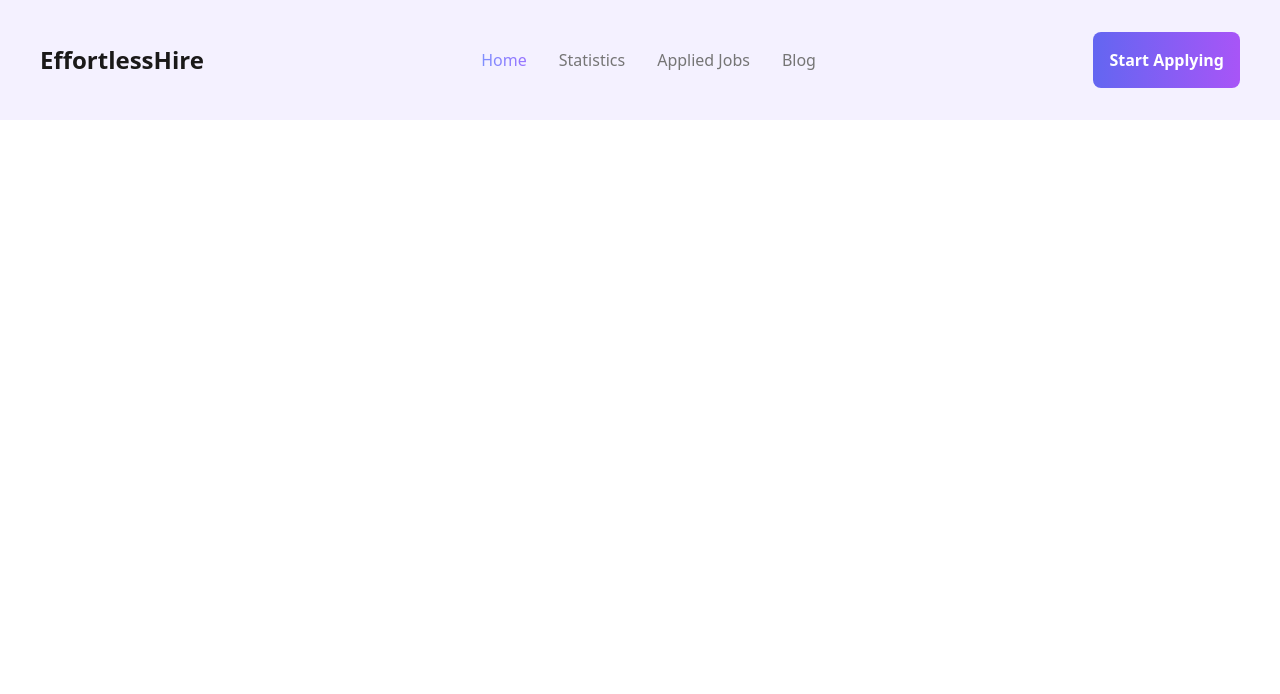
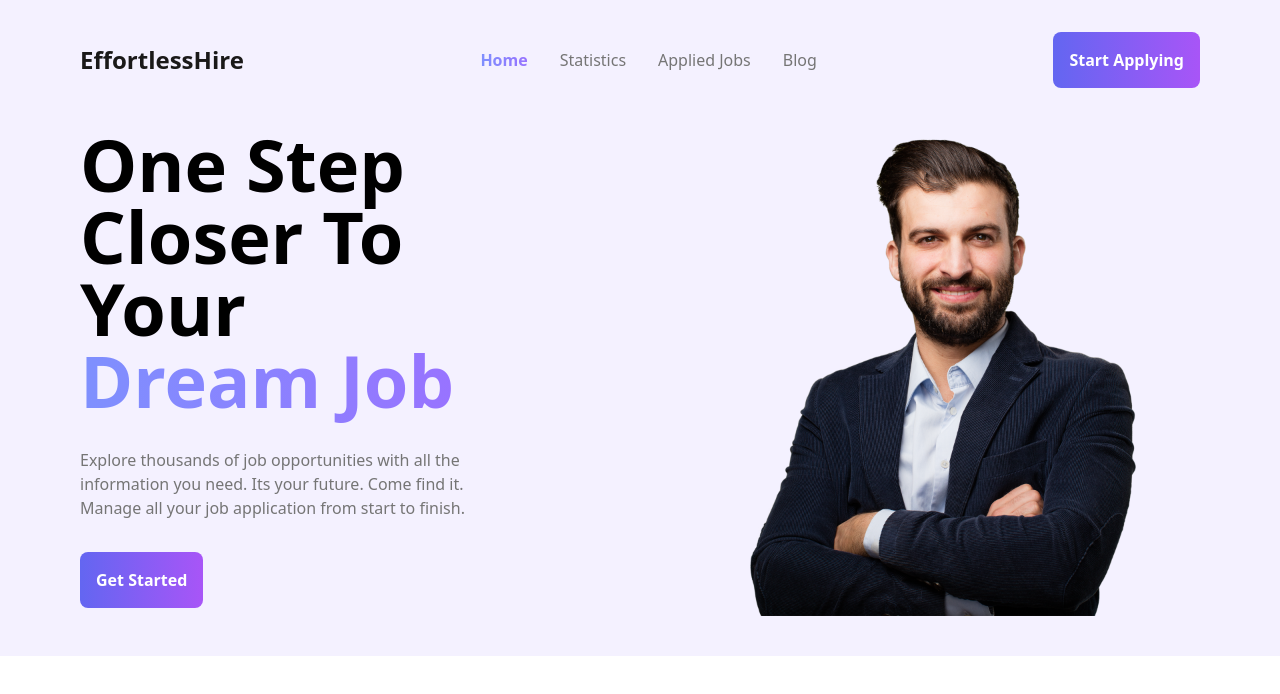
Before and after one commit to Rownokzahan/effortless-hire, a React (Vite) app: page / in a window 1280 px wide. Shown: the top 694 px of the page. Built offline with nearby package versions, Linux system fonts and the light colour scheme.

Commit message:
Add Banner Section

```diff
--- a/src/ActiveLink.jsx
+++ b/src/ActiveLink.jsx
@@ -5,7 +5,7 @@ const ActiveLink = ({ to, children }) => {
     return (
         <NavLink
             to={to}
-            className={({ isActive }) => isActive ? "text-gradient" : ""}
+            className={({ isActive }) => isActive ? "text-gradient font-semibold" : ""}
         >{children}</NavLink>
     );
 };
--- a/src/App.jsx
+++ b/src/App.jsx
@@ -7,9 +7,7 @@ const App = () => {
   return (
     <div className='mx-auto max-w-[1440px]'>
       <Header />
-      <div className='mx-2 md:mx-10 my-10'>
         <Outlet></Outlet>
-      </div>
     </div>
   );
 };
--- a/src/Header.jsx
+++ b/src/Header.jsx
@@ -8,7 +8,7 @@ const Header = () => {
     const [openNavLink, setOpenNavLink] = useState(false);
 
     return (
-        <nav className='px-2 md:px-10 py-8 flex flex-col md:flex-row justify-between md:items-center bg-ui-light relative text-gray-800'>
+        <nav className='px-2 md:px-10 lg:px-20 py-8 flex flex-col md:flex-row justify-between md:items-center bg-ui-light relative text-gray-800'>
             <Link className='font-bold text-2xl text-ui-dark' to='/'>
                 EffortlessHire
             </Link>
--- a/src/Home.jsx
+++ b/src/Home.jsx
@@ -2,9 +2,32 @@ import React from 'react';
 
 const Home = () => {
     return (
-        <div>
+        <>
+            {/* Banner section */}
+            <section className='flex flex-col md:flex-row gap-8 items-center bg-ui-light px-2 md:px-10 lg:px-20 pb-10'>
 
-        </div>
+                <div className='w-full'>
+                    <div className=' flex flex-col gap-4 md:gap-8 md:max-w-md'>
+                        <h1 className='text-5xl lg:text-7xl font-semibold leading-[1.2em]'>
+                            One Step <br />
+                            Closer To Your <br />
+                            <span className='text-gradient'> Dream Job</span>
+                        </h1>
+                        <p className='text-ui-light-gray'>
+                            Explore thousands of job opportunities with all the information you need. Its your future. Come find it. Manage all your job application from start to finish.
+                        </p>
+
+                        <button className='btn-primary w-max'>Get Started</button>
+                    </div>
+                </div>
+
+                <div className='w-full'>
+                    <img className='w-62 mx-auto md:w-full' src="banner-person.png" alt="" />
+                </div>
+
+            </section>
+        </>
+
     );
 };
 
```
Also changed, not shown: public/banner-person.png (added).
